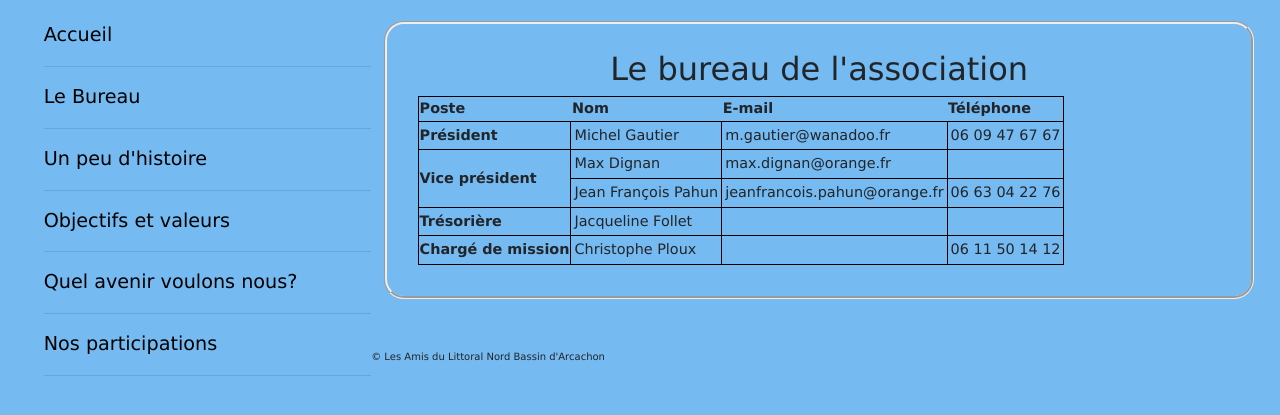
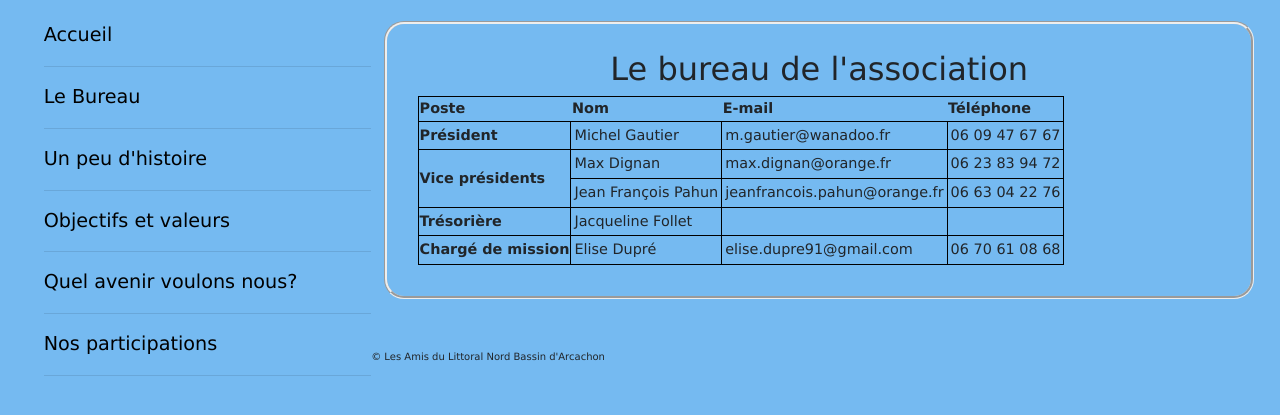
Before and after one commit to baptistegaut/les-amis-du-littoral, a Django app: page /bureau/ in a window 1280 px wide. Shown: the part 332-747 px from the top of the page. Run offline with Django 3.2, Linux system fonts and the light colour scheme; some libraries are stand-ins or nearby versions.

Commit message:
Update bureau.html

```diff
--- a/amis_du_littoral/siteweb/templates/siteweb/bureau.html
+++ b/amis_du_littoral/siteweb/templates/siteweb/bureau.html
@@ -17,9 +17,10 @@
 	  <td>06 09 47 67 67</td>
 	</tr>
 	<tr>
-	  <th rowspan=2>Vice président</th>
+	  <th rowspan=2>Vice présidents</th>
 	  <td>Max Dignan</td>
 	  <td>max.dignan@orange.fr</td>
+	  <td>06 23 83 94 72</td>
 	</tr>
 	<tr>
 	  <td>Jean François Pahun</td>
@@ -34,9 +35,9 @@
 	</tr>
 	<tr>
 		<th>Chargé de mission</th>
-	  <td>Christophe Ploux</td>
-	  <td></td>
-	  <td>06 11 50 14 12</td>
+	  <td>Elise Dupré</td>
+	  <td>elise.dupre91@gmail.com</td>
+	  <td>06 70 61 08 68</td>
 	</tr>
   </table>
 
```
